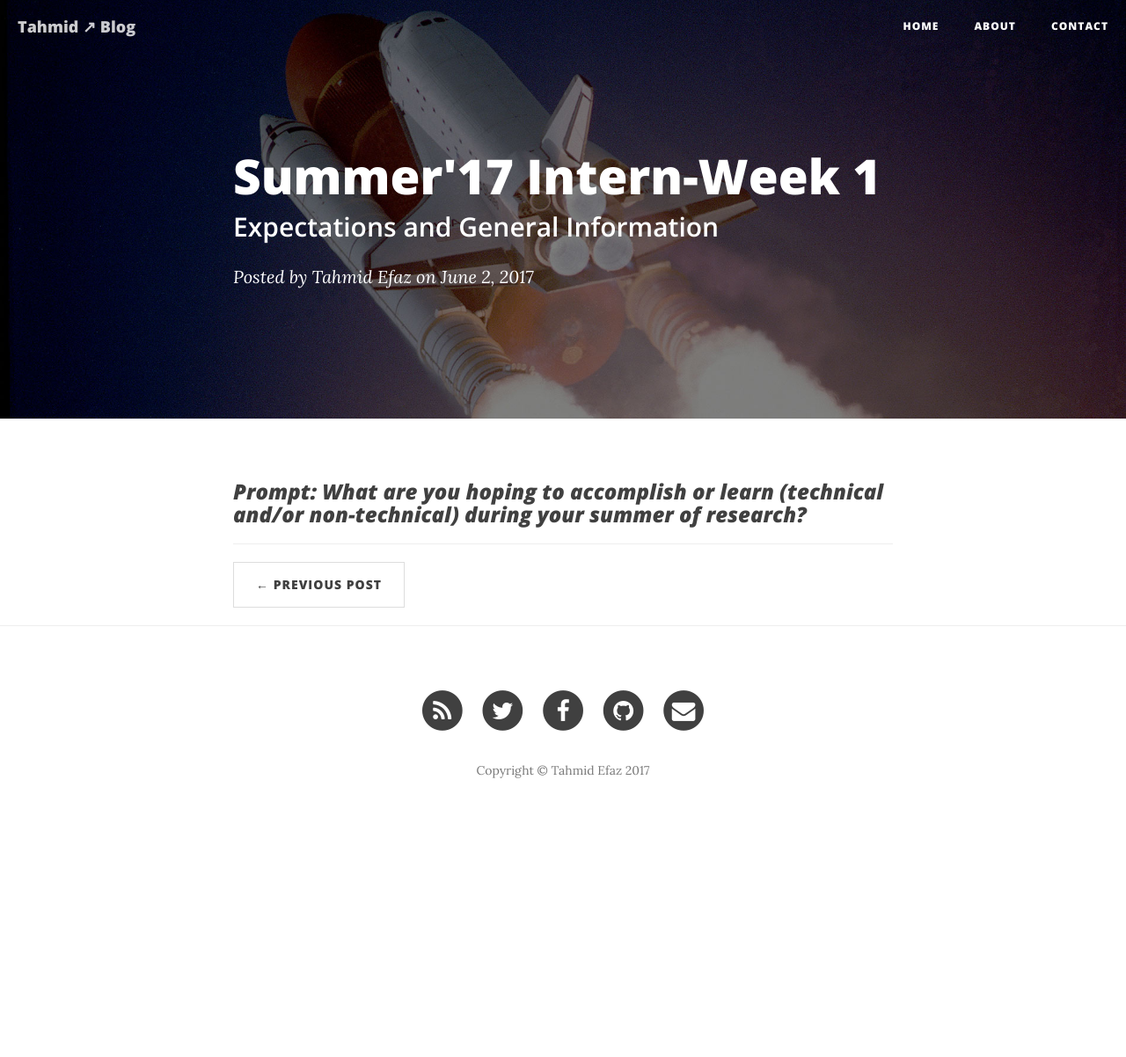
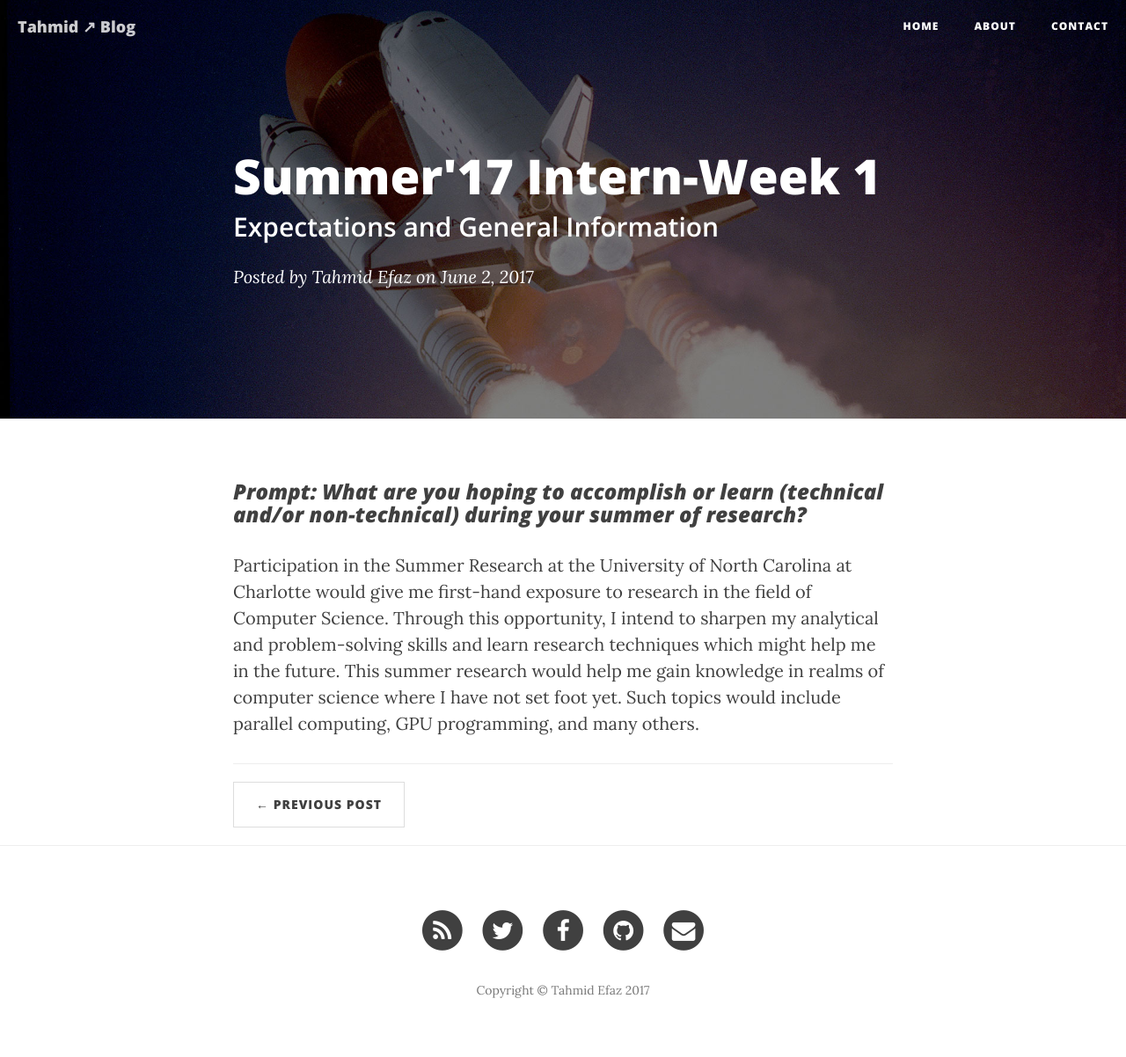
Before and after one commit to tahmidefaz/blog, a Jekyll site: the page built from _posts/2014-06-10-SummerInternWk1.markdown, in a window 1280 px wide. Shown: the whole page at 88% size. Built offline with Jekyll 4.4.1, drawn with Linux system fonts in a browser that asks for light colours; nearby versions of some CDN libraries; before the commit the page ends 952 px from its top, so only the background shows below that.

Commit message:
Blog post update

```diff
--- a/_posts/2014-06-10-SummerInternWk1.markdown
+++ b/_posts/2014-06-10-SummerInternWk1.markdown
@@ -8,3 +8,4 @@ header-img: "img/post-bg-01.jpg"
 ---
 
 <h3><i>Prompt: What are you hoping to accomplish or learn (technical and/or non-technical) during your summer of research?</i></h3>
+<p>Participation in the Summer Research at the University of North Carolina at Charlotte would give me first-hand exposure to research in the field of Computer Science. Through this opportunity, I intend to sharpen my analytical and problem-solving skills and learn research techniques which might help me in the future.  This summer research would help me gain knowledge in realms of computer science where I  have not set foot yet. Such topics would include parallel computing, GPU programming, and many others.</p>
```
